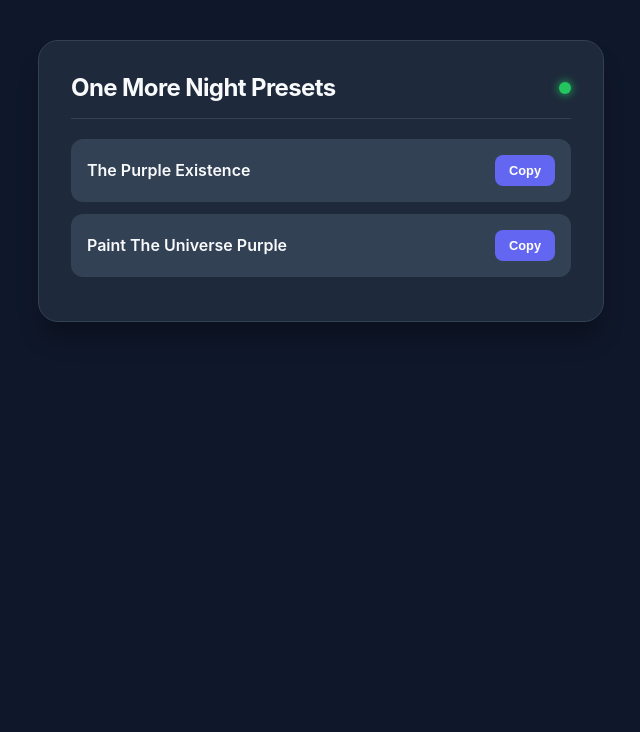
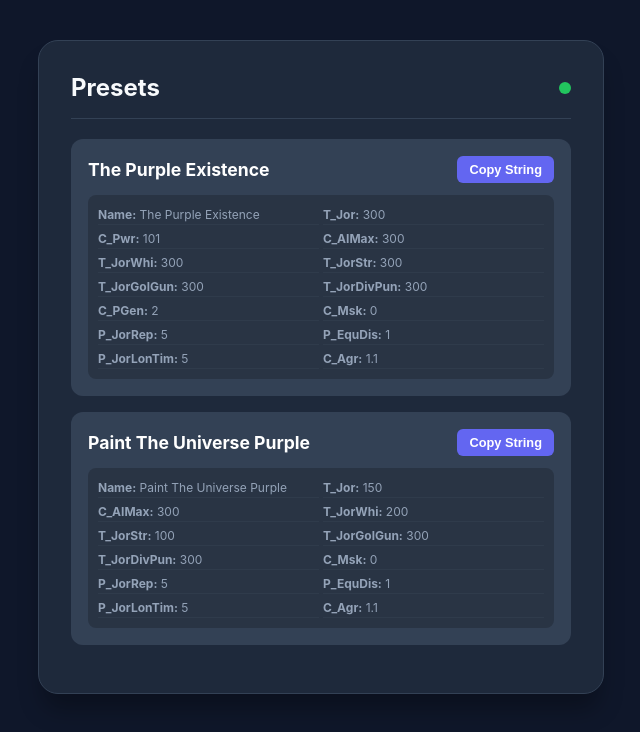
Before and after one commit to Gamer0Mertcan/One-More-Night-The-Preset-Collection, a plain HTML site: page index.html in a window 1280 px wide. Shown: the whole page, without its empty margins (319-959 px from the left). Drawn offline with Linux system fonts and the light colour scheme.

Commit message:
Update index.html

```diff
--- a/index.html
+++ b/index.html
@@ -11,6 +11,7 @@
             --card: #1e293b;
             --text: #f8fafc;
             --accent: #22c55e;
+            --muted: #94a3b8;
         }
 
         body {
@@ -41,7 +42,6 @@
             display: flex;
             justify-content: space-between;
             align-items: center;
-            letter-spacing: -0.025em;
         }
 
         #status-dot {
@@ -49,98 +49,111 @@
             width: 12px;
             background-color: #475569;
             border-radius: 50%;
-            box-shadow: 0 0 8px rgba(0,0,0,0.5);
         }
 
-        ul {
-            list-style: none;
-            padding: 0;
-            margin: 0;
-        }
+        ul { list-style: none; padding: 0; margin: 0; }
 
         .preset-item {
             display: flex;
-            justify-content: space-between;
-            align-items: center;
+            flex-direction: column;
             padding: 16px;
-            margin-bottom: 12px;
+            margin-bottom: 16px;
             background: #334155;
             border-radius: 12px;
+            border: 1px solid transparent;
             transition: all 0.2s ease;
         }
 
         .preset-item:hover {
-            background: #475569;
+            border-color: var(--primary);
             transform: translateY(-2px);
         }
 
-        .preset-name {
-            font-weight: 600;
-            font-size: 1rem;
+        .header-row {
+            display: flex;
+            justify-content: space-between;
+            align-items: center;
+            margin-bottom: 12px;
         }
+
+        .preset-name { font-weight: 700; font-size: 1.1rem; color: #fff; }
+
+        .details-grid {
+            display: grid;
+            grid-template-columns: 1fr 1fr;
+            gap: 4px;
+            font-size: 0.75rem;
+            color: var(--muted);
+            background: rgba(0,0,0,0.2);
+            padding: 10px;
+            border-radius: 8px;
+        }
+
+        .detail-entry { border-bottom: 1px solid #47556933; padding: 2px 0; }
 
         .copy-btn {
             background: var(--primary);
             color: white;
             border: none;
-            padding: 8px 14px;
-            border-radius: 8px;
+            padding: 6px 12px;
+            border-radius: 6px;
             cursor: pointer;
             font-size: 0.8rem;
             font-weight: 600;
-            transition: background 0.3s;
         }
 
-        .copy-btn.success {
-            background: var(--accent);
-        }
-
+        .copy-btn.success { background: var(--accent); }
         .error { color: #f87171; text-align: center; padding: 20px; }
     </style>
 </head>
 <body>
 
     <div class="container">
-        <h2>
-            One More Night Presets
-            <span id="status-dot"></span>
-        </h2>
-
+        <h2>Presets <span id="status-dot"></span></h2>
         <ul id="list-container">
-            <li style="text-align: center; padding: 20px; color: #94a3b8;">Fetching data from GitHub...</li>
+            <li style="text-align: center; padding: 20px; color: var(--muted);">Connecting to GitHub...</li>
         </ul>
     </div>
 
     <script>
         const GITHUB_RAW_DATA_URL = 'https://raw.githubusercontent.com/Gamer0Mertcan/One-More-Night-The-Preset-Collection/refs/heads/main/data.json';
 
-        // Function to create a list item element
         function createPresetItem(name, codeString) {
             const li = document.createElement('li');
             li.className = 'preset-item';
 
+            // Parse the string into readable key-value pairs
+            // Logic: Split by comma, then split by equals sign
+            const details = codeString.split(',')
+                .filter(part => part.includes('='))
+                .map(part => {
+                    const [key, val] = part.split('=');
+                    return `<div class="detail-entry"><b>${key}:</b> ${val}</div>`;
+                }).join('');
+
             li.innerHTML = `
-                <span class="preset-name">${name}</span>
-                <button class="copy-btn" onclick="copyPreset('${codeString}', this)">Copy</button>
+                <div class="header-row">
+                    <span class="preset-name">${name}</span>
+                    <button class="copy-btn" onclick="copyPreset('${codeString}', this)">Copy String</button>
+                </div>
+                <div class="details-grid">
+                    ${details}
+                </div>
             `;
             return li;
         }
 
-        // Copy functionality
         async function copyPreset(text, button) {
             try {
                 await navigator.clipboard.writeText(text);
-                const originalText = button.innerText;
+                const old = button.innerText;
                 button.innerText = 'Copied!';
                 button.classList.add('success');
-
                 setTimeout(() => {
-                    button.innerText = originalText;
+                    button.innerText = old;
                     button.classList.remove('success');
                 }, 2000);
-            } catch (err) {
-                alert('Failed to copy text.');
-            }
+            } catch (err) { alert('Clipboard failed'); }
         }
 
         async function fetchPresets() {
@@ -149,10 +162,10 @@
 
             try {
                 const response = await fetch(GITHUB_RAW_DATA_URL);
-                if (!response.ok) throw new Error('Failed to reach GitHub');
+                if (!response.ok) throw new Error();
 
                 const data = await response.json();
-                list.innerHTML = ''; // Clear loading message
+                list.innerHTML = '';
 
                 data.forEach(item => {
                     if(item.name && item.string) {
@@ -160,13 +173,10 @@
                     }
                 });
 
-                dot.style.backgroundColor = '#22c55e'; // Connection OK
-                dot.style.boxShadow = '0 0 10px #22c55e';
-
+                dot.style.backgroundColor = '#22c55e';
             } catch (err) {
-                console.error(err);
-                list.innerHTML = '<li class="error">⚠️ Could not load presets. Make sure your JSON format is correct.</li>';
-                dot.style.backgroundColor = '#ef4444'; // Connection Failed
+                list.innerHTML = '<li class="error">⚠️ Syntax Error: Check your JSON commas!</li>';
+                dot.style.backgroundColor = '#ef4444';
             }
         }
 
```
